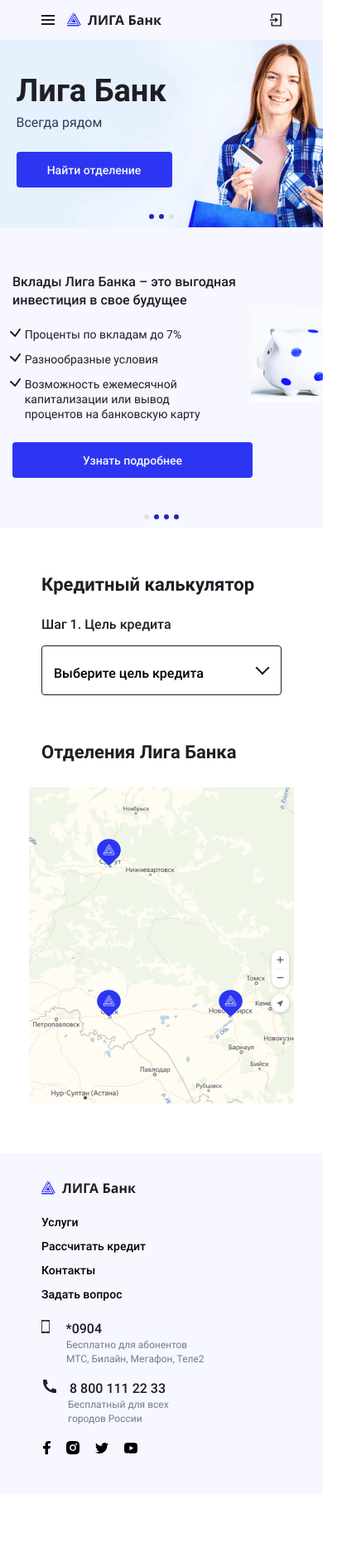
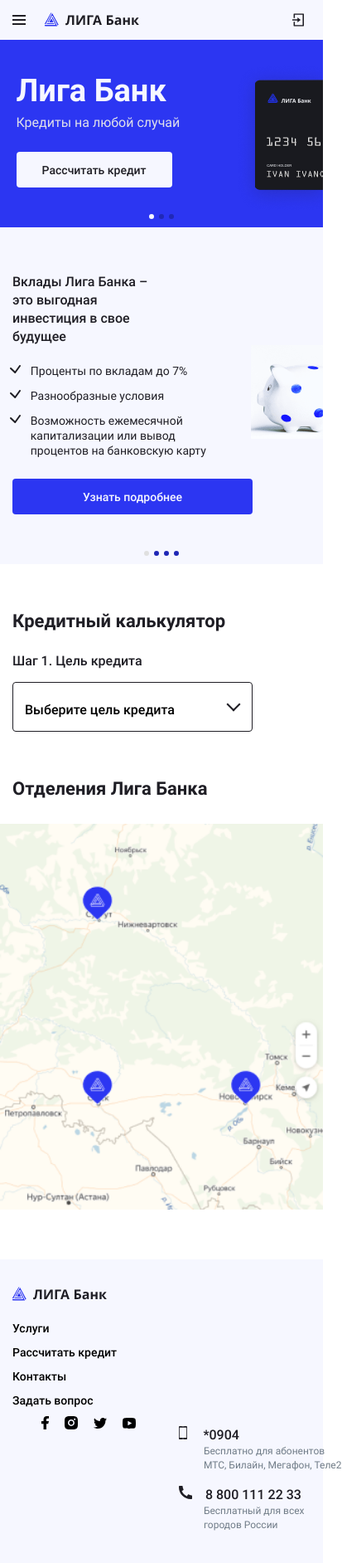
Before and after one commit to kokinz/ligaBank, a React (Create React App) app: page / in a window 390 px wide. Shown: the top 1884 px of the page at 83% size, 413 px wide, since content can reach past the window. Before the commit the page ends 1801 px from the top, so only its background shows below. Built offline with nearby package versions, Linux system fonts and the light colour scheme.

Commit message:
adaptive tablet

```diff
--- a/src/components/calculator/calculator.jsx
+++ b/src/components/calculator/calculator.jsx
@@ -51,10 +51,10 @@
   const userEmail = useRef();
 
   useEffect(() => {
-    if (inputError) {
+    if (inputError || data.sum < setting.minSum) {
       setFormShown(false);
     }
-  }, [inputError]);
+  }, [inputError, data.sum, setting.minSum]);
 
   const handleSelectorClick = (evt) => {
     if (!details.current.open) {
@@ -747,7 +747,7 @@
               <li className="calculator__data-item">
                 <span className="calculator__data-header">Срок кредитования</span>
 
-                <span className="calculator__data-value">{data.loanTerms} лет</span>
+                <span className="calculator__data-value">{data.loanTerms} {getWordFromYearsNumber(data.loanTerms)}</span>
               </li>
             </ul>
 
--- a/src/components/calculator/calculator.scss
+++ b/src/components/calculator/calculator.scss
@@ -1,3 +1,9 @@
+.calculator {
+  @media (max-width: $desktop-width) {
+    width: 100%;
+  }
+}
+
 .calculator__header {
   margin-top: 96px;
 
@@ -292,10 +298,12 @@
   }
 
   @media (max-width: $desktop-width) {
-    width: 678px;
+    box-sizing: content-box;
+    width: 100%;
   }
 
   @media (max-width: $tablet-width) {
+    box-sizing: border-box;
     width: 290px;
   }
 }
@@ -318,7 +326,7 @@
   }
 
   @media (max-width: $desktop-width) {
-    width: 677px;
+    width: 100%;
   }
 
   @media (max-width: $tablet-width) {
@@ -545,11 +553,12 @@
     }
 
     &--user-phone {
-      width: 324px;
+      width: 47.72%;
+      margin-right: 4.49%;
     }
 
     &--user-email {
-      width: 324px;
+      width: 47.79%;
     }
   }
 
@@ -767,6 +776,15 @@
 
   &--max {
     margin-right: 0;
+
+    @media (max-width: $desktop-width) {
+      position: absolute;
+      right: 0;
+    }
+
+    @media (max-width: $tablet-width) {
+      position: static;
+    }
   }
 }
 
@@ -829,7 +847,7 @@
 
   @media (max-width: $desktop-width) {
     position: relative;
-    width: 678px;
+    width: 100%;
     padding-left: 60px;
     margin-bottom: 93px;
   }
@@ -871,7 +889,7 @@
 
   &--error {
     @media (max-width: $desktop-width) {
-      width: 375px;
+      width: 64%;
     }
 
     @media (max-width: $tablet-width) {
@@ -887,6 +905,10 @@
 
   &:nth-child(2n + 1) {
     margin-right: 0;
+  }
+
+  @media (max-width: $desktop-width) {
+    width: 32.3%;
   }
 
   @media (max-width: $tablet-width) {
@@ -924,6 +946,10 @@
   &--error {
     margin-top: 10px;
     width: 260px;
+
+    @media (max-width: $desktop-width) {
+      width: 55%;
+    }
   }
 
   @media (max-width: $tablet-width) {
@@ -955,7 +981,8 @@
   border-radius: 4px;
 
   @media (max-width: $desktop-width) {
-    width: 558px;
+    width: 100%;
+    margin-right: 60px;
     padding: 0;
   }
 
--- a/src/components/footer/footer.scss
+++ b/src/components/footer/footer.scss
@@ -14,6 +14,7 @@
     justify-content: flex-start;
     flex-direction: row;
 
+    width: 100%;
     min-height: 320px;
   }
 
@@ -221,7 +222,7 @@
   @media (max-width: $desktop-width) {
     position: absolute;
     top: 97px;
-    right: 141px;
+    left: 51%;
     margin-right: 30px;
     padding-top: 10px;
     padding-left: 3px;
@@ -314,10 +315,13 @@
   }
 
   @media (max-width: $desktop-width) {
+    position: absolute;
+
+    margin: 0;
+    top: 189px;
+    left: 50.9%;
     min-width: 117px;
     max-width: 300px;
-    margin-left: 95px;
-    margin-top: 189px;
   }
 
   @media (max-width: $tablet-width) {
--- a/src/components/header/header.scss
+++ b/src/components/header/header.scss
@@ -20,6 +20,8 @@
 
   @media (max-width: $desktop-width) {
     min-height: 69px;
+    width: 100%;
+    padding: 0 6%;
   }
 
   @media (max-width: $tablet-width) {
@@ -88,7 +90,7 @@
   }
 
   @media (max-width: $desktop-width) {
-    margin-left: 65px;
+    margin-left: 9.5%;
   }
 
   @media (max-width: $tablet-width) {
@@ -107,6 +109,10 @@
 .header__list {
   display: flex;
   flex-wrap: wrap;
+
+  @media (max-width: $desktop-width) {
+    width: 90%;
+  }
 
   @media (max-width: $tablet-width) {
     display: none;
@@ -134,7 +140,7 @@
 
   @media (max-width: $desktop-width) {
     padding-top: 30px;
-    margin-right: 19px;
+    margin-right: 4.5%;
     margin-bottom: 15px;
   }
 
--- a/src/components/map/map.scss
+++ b/src/components/map/map.scss
@@ -1,12 +1,13 @@
 .map {
   margin-bottom: 106px;
 
-  @media (max-width: $tablet-width) {
-    padding: 0;
+  @media (max-width: $desktop-width) {
+    width: 100%;
   }
 
   @media (max-width: $tablet-width) {
     margin-bottom: 56px;
+    padding: 0;
   }
 }
 
--- a/src/components/promo/promo.jsx
+++ b/src/components/promo/promo.jsx
@@ -3,23 +3,23 @@
 
 
 function Promo() {
-  const [activeSlide, setActiveSlide] = useState(Slide.CONFIDENCE);
+  const [activeSlide, setActiveSlide] = useState(Slide.CREDIT);
   const [timeoutID, setTimeoutID] = useState(null);
   const [touchCoordinates, setTouchCoordinates] = useState({
     x1: 0,
     y1: 0,
   });
 
-  useEffect(() => {
-    if (timeoutID === null) {
-      setTimeoutID(
-        setTimeout(() => {
-          setActiveSlide(activeSlide === Slide.BRANCH ? Slide.CREDIT : activeSlide + 1);
-          setTimeoutID(null);
-        }, SLIDE_DELAY),
-      );
-    }
-  }, [activeSlide, timeoutID]);
+  // useEffect(() => {
+  //   if (timeoutID === null) {
+  //     setTimeoutID(
+  //       setTimeout(() => {
+  //         setActiveSlide(activeSlide === Slide.BRANCH ? Slide.CREDIT : activeSlide + 1);
+  //         setTimeoutID(null);
+  //       }, SLIDE_DELAY),
+  //     );
+  //   }
+  // }, [activeSlide, timeoutID]);
 
   const handleSliderTouchStart = (evt) => {
     const touch = evt.touches[0];
--- a/src/components/tabs/tabs.scss
+++ b/src/components/tabs/tabs.scss
@@ -241,7 +241,7 @@
   }
 
   @media (max-width: $desktop-width) {
-    width: 304px;
+    width: 50%;
     margin-bottom: 23px;
 
     font-size: 18px;
@@ -304,6 +304,10 @@
 
   background-color: transparent;
 
+  @media (max-width: $desktop-width) {
+    width: 52%;
+  }
+
   @media (max-width: $tablet-width) {
     width: 236px;
     margin-bottom: 12px;
@@ -338,7 +342,7 @@
   }
 
   @media (max-width: $desktop-width) {
-    width: 360px;
+    width: 100%;
 
     &--online-services {
       width: 325px;
```
